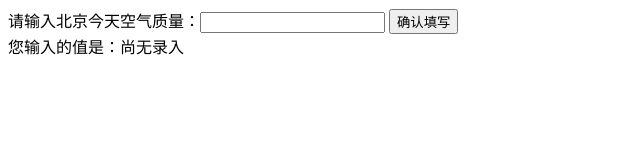
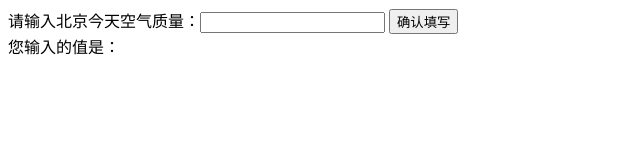
Before and after one commit to hnsxxscyx/-2016-, a plain HTML site: page JavaScript/task1.html in a window 1280 px wide. Both pictures are taken after a click on the button "确认填写". Shown: the full height of the page, 0-640 px from the left. Drawn offline with Linux system fonts and the light colour scheme.

Commit message:
finished

```diff
--- a/JavaScript/task1.html
+++ b/JavaScript/task1.html
@@ -7,7 +7,7 @@
 <body>
 
   <label>请输入北京今天空气质量：<input id="aqi-input" type="text"></label>
-  <button id="button" onclick="chang">确认填写</button>
+  <button id="button">确认填写</button>
 
   <div>您输入的值是：<span id="aqi-display">尚无录入</span></div>
 
@@ -20,13 +20,12 @@
   在事件处理函数中
   获取aqi-input输入的值，并显示在aqi-display中
   */
-  function chang(){
-    var a = document.getElementById("aqi-input").value();
-    console(a);
-    document.getElementById("aqi-display").value() = a;
+  var btn = document.querySelector("#button");
+  var input = document.querySelector("#aqi-input");
+  var display = document.querySelector("#aqi-display");
+  btn.onclick = function(){
+    display.firstChild.nodeValue = input.value;
   }
-
-
 })();
 
 </script>
```
